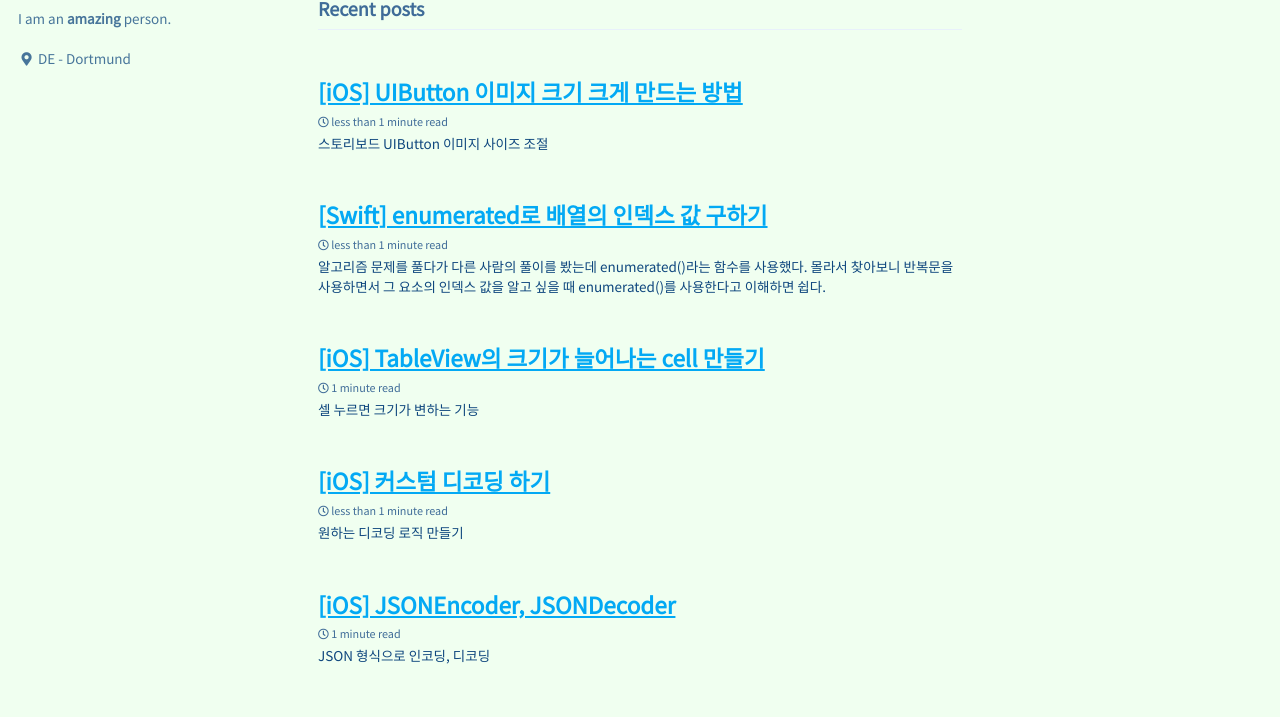
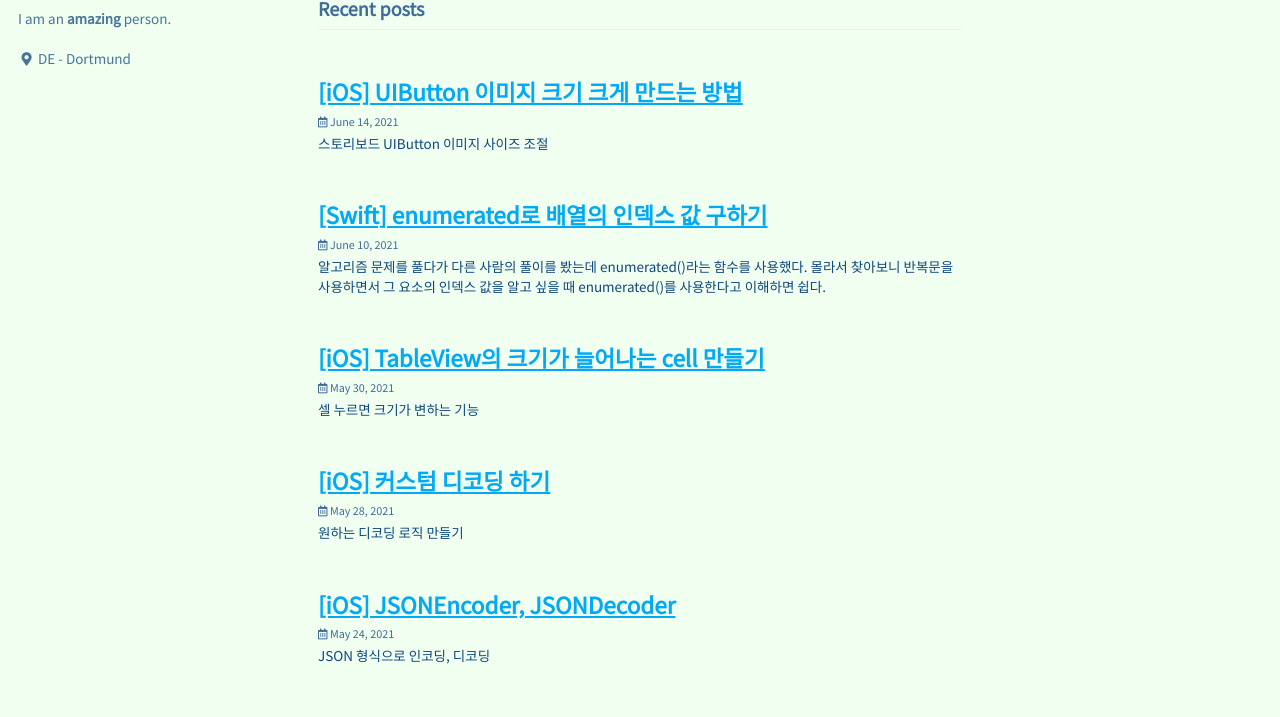
Before and after one commit to MinZombie/MinZombie.github.io, a Jekyll site: the page built from index.html, in a window 1280 px wide. Shown: the part 118-835 px from the top of the page. Built offline with Jekyll 4.4.1, drawn with Linux system fonts in a browser that asks for light colours; cached includes are drawn as plain includes; the list of posts is cut into pages by our own code.

Commit message:
수정: 블로그 포스트 날짜 표시

```diff
--- a/_config.yml
+++ b/_config.yml
@@ -12,7 +12,7 @@
 
 # theme                  : "minimal-mistakes-jekyll"
 # remote_theme           : "mmistakes/minimal-mistakes"
-minimal_mistakes_skin    : "sunrise" # "air", "aqua", "contrast", "dark", "dirt", "neon", "mint", "plum", "sunrise"
+minimal_mistakes_skin    : # "air", "aqua", "contrast", "dark", "dirt", "neon", "mint", "plum", "sunrise"
 
 # Site Settings
 locale                   : "en-US"
@@ -276,7 +276,8 @@
     values:
       layout: single
       author_profile: true
-      read_time: true
+      read_time: false   # 읽는데 걸리는 소요시간 표시
+      show_date: true    # 포스팅 날짜 표시
       comments: # true
       share: true
       related: true
```
